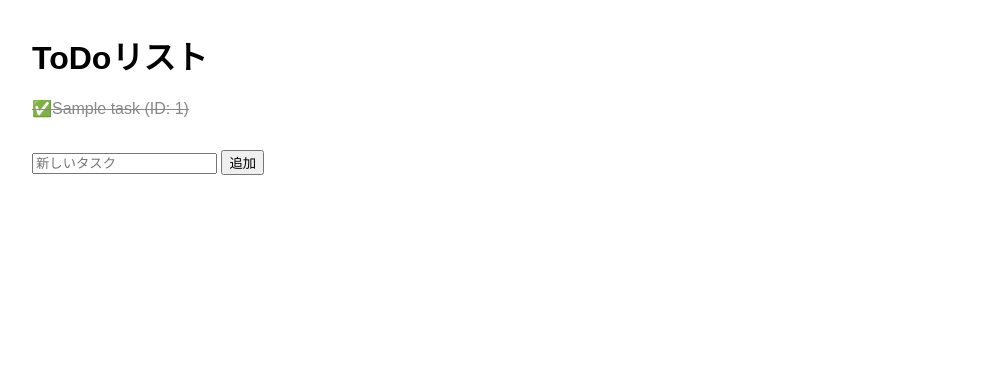
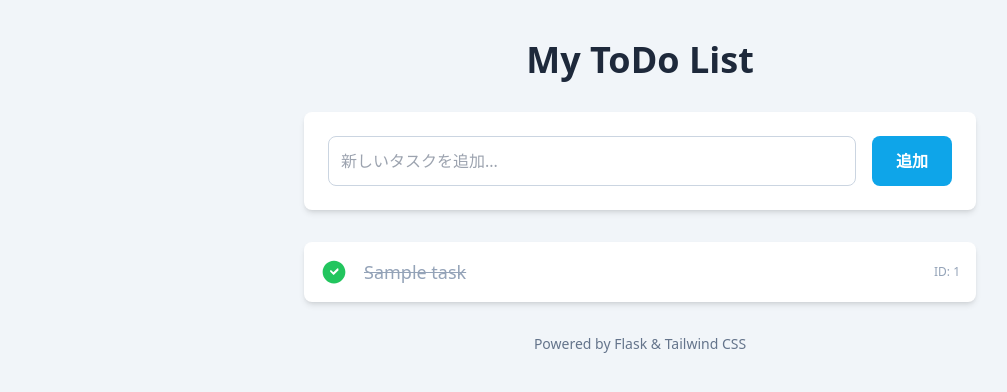
Before and after one commit to cosbytoru/docker-todo-app, a Flask app: page / in a window 1280 px wide. Shown: the top 392 px of the page, without its empty margins (0-1007 px from the left). Run offline with Flask 3, Linux system fonts and the light colour scheme; a database or web service that is not in the repository returns one stand-in record (Sample ...); some libraries are stand-ins or nearby versions.

Commit message:
feat: Redesign UI with Tailwind CSS

```diff
--- a/templates/index.html
+++ b/templates/index.html
@@ -3,41 +3,65 @@
 <head>
     <meta charset="UTF-8">
     <meta name="viewport" content="width=device-width, initial-scale=1.0">
-    <title>ToDo App</title>
-    <style>
-        body { font-family: sans-serif; margin: 2em; }
-        .task-list { list-style: none; padding: 0; }
-        .task-item { display: flex; align-items: center; margin-bottom: 0.5em; }
-        .task-item.completed { text-decoration: line-through; color: #888; }
-        .task-item a { margin-right: 1em; text-decoration: none;}
-        .add-form { margin-top: 2em; }
-    </style>
+    <title>ToDo App - Modern UI</title>
+    <script src="https://cdn.tailwindcss.com"></script>
 </head>
-<body>
+<body class="bg-slate-100 text-slate-800">
 
-    <h1>ToDoリスト</h1>
+    <div class="container mx-auto mt-10 max-w-2xl">
+        <h1 class="text-4xl font-bold text-center mb-8">My ToDo List</h1>
 
-    <ul class="task-list">
+        <!-- タスク追加フォーム -->
+        <div class="bg-white p-6 rounded-lg shadow-md mb-8">
+            <form action="{{ url_for('add_task') }}" method="post" class="flex gap-4">
+                <input
+                    type="text"
+                    name="title"
+                    placeholder="新しいタスクを追加..."
+                    required
+                    class="flex-grow p-3 border border-slate-300 rounded-lg focus:outline-none focus:ring-2 focus:ring-sky-500 transition"
+                >
+                <button
+                    type="submit"
+                    class="bg-sky-500 hover:bg-sky-600 text-white font-bold py-3 px-6 rounded-lg transition"
+                >
+                    追加
+                </button>
+            </form>
+        </div>
+
+        <!-- タスク一覧 -->
+        <div class="bg-white rounded-lg shadow-md">
+            <ul class="divide-y divide-slate-200">
                 {# Flaskから渡されたtasksリストをループして表示 #}
                 {% for task in tasks %}
-            <li class="task-item {% if task[2] %}completed{% endif %}">
+                    <li class="p-4 flex items-center justify-between">
+                        <div class="flex items-center">
                             {% if not task[2] %}
-                    <a href="{{ url_for('complete_task', task_id=task[0]) }}">✅</a>
+                                <a href="{{ url_for('complete_task', task_id=task[0]) }}" class="mr-4 text-2xl">
+                                    <div class="w-7 h-7 border-2 border-slate-300 rounded-md hover:bg-green-100 transition"></div>
+                                </a>
+                                <span class="text-lg">{{ task[1] }}</span>
                             {% else %}
-                    <span>✅</span>
+                                <div class="mr-4 text-2xl text-green-500">
+                                    <svg xmlns="http://www.w3.org/2000/svg" viewBox="0 0 24 24" fill="currentColor" class="w-7 h-7">
+                                        <path fill-rule="evenodd" d="M2.25 12c0-5.385 4.365-9.75 9.75-9.75s9.75 4.365 9.75 9.75-4.365 9.75-9.75 9.75S2.25 17.385 2.25 12Zm13.36-1.814a.75.75 0 1 0-1.06-1.06l-3.109 3.108-1.59-1.59a.75.75 0 0 0-1.06 1.061l2.121 2.12.75.75.75-.75 3.64-3.64Z" clip-rule="evenodd" />
+                                    </svg>
+                                </div>
+                                <span class="text-lg text-slate-400 line-through">{{ task[1] }}</span>
                             {% endif %}
-                <span>{{ task[1] }} (ID: {{ task[0] }})</span>
+                        </div>
+                        <span class="text-xs text-slate-400">ID: {{ task[0] }}</span>
                     </li>
                 {% else %}
-            <li>タスクはありません。</li>
+                    <li class="p-4 text-center text-slate-500">タスクはありません。</li>
                 {% endfor %}
             </ul>
+        </div>
 
-    <div class="add-form">
-        <form action="{{ url_for('add_task') }}" method="post">
-            <input type="text" name="title" placeholder="新しいタスク" required>
-            <button type="submit">追加</button>
-        </form>
+        <footer class="text-center mt-8 text-slate-500 text-sm">
+            <p>Powered by Flask & Tailwind CSS</p>
+        </footer>
     </div>
 
 </body>
```
Lines whose indentation alone changed are shown as unchanged.
